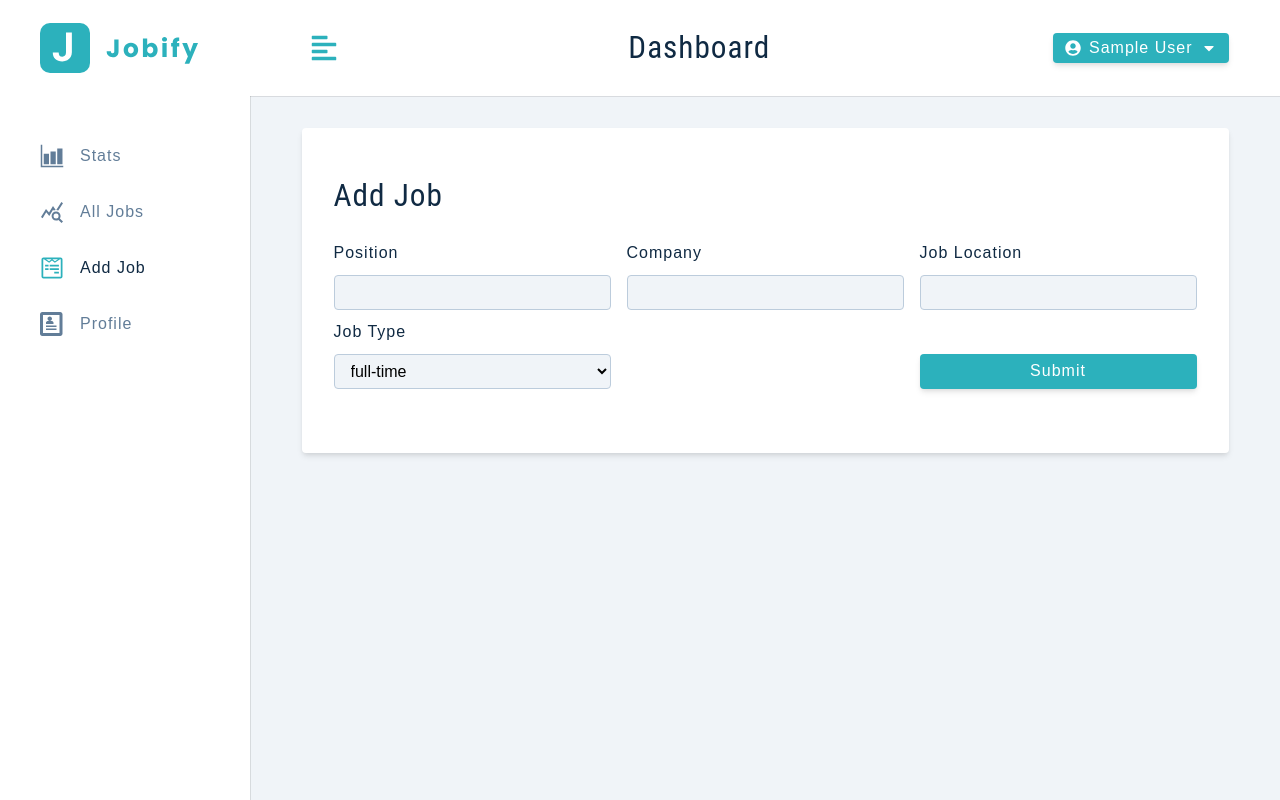
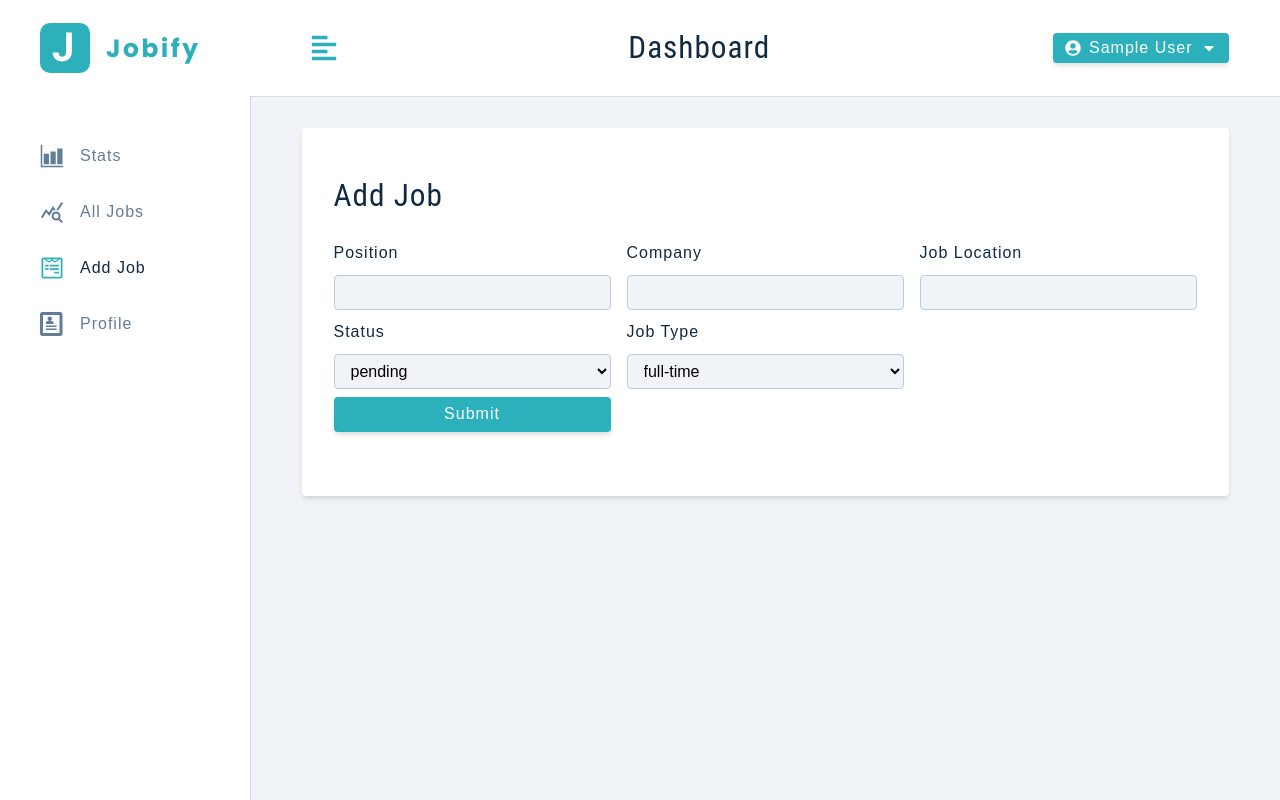
Before and after one commit to tavolafourcade/jobify, a React (Create React App) app in the folder client/: page /add-job in a window 1280 px wide. Built offline with nearby package versions, Linux system fonts and the light colour scheme; sample sign-in values are in the browser's storage.

Commit message:
[ ADD ] Refactor JobType select into an independent component

```diff
--- /dev/null
+++ b/client/src/components/FormRowSelect.jsx
@@ -0,0 +1,20 @@
+import React from 'react'
+
+function FormRowSelect({
+  labelText, name, value, handleChange, list,
+}) {
+  return (
+    <div className="form-row">
+      <label htmlFor={name} className="form-label">{labelText || name}</label>
+      <select name={name} id={name} value={value} className="form-input" onChange={handleChange}>
+        {list.map((itemValue) => (
+          <option key={itemValue} value={itemValue}>
+            {itemValue}
+          </option>
+        ))}
+      </select>
+    </div>
+  )
+}
+
+export default FormRowSelect
--- a/client/src/components/index.jsx
+++ b/client/src/components/index.jsx
@@ -4,7 +4,8 @@
 import Navbar from './Navbar'
 import SmallSiderbar from './SmallSiderbar'
 import BigSidebar from './BigSidebar'
+import FormRowSelect from './FormRowSelect'
 
 export {
-  Logo, FormRow, Alert, Navbar, SmallSiderbar, BigSidebar,
+  Logo, FormRow, Alert, Navbar, SmallSiderbar, BigSidebar, FormRowSelect,
 }
--- a/client/src/pages/dashboard/AddJob.jsx
+++ b/client/src/pages/dashboard/AddJob.jsx
@@ -1,7 +1,7 @@
 import React from 'react'
 import { useAppContext } from '../../context/appContext'
 import Wrapper from '../../assets/wrappers/DashboardFormPage'
-import { Alert, FormRow } from '../../components'
+import { Alert, FormRow, FormRowSelect } from '../../components'
 
 function AddJob() {
   const {
@@ -13,8 +13,8 @@
     jobLocation,
     jobType,
     jobTypeOptions,
-    // status,
-    // statusOptions,
+    status,
+    statusOptions,
   } = useAppContext()
 
   const handleSubmit = (e) => {
@@ -40,18 +40,11 @@
           <FormRow type="text" name="company" defaultValue={company} handleChange={handleJobInput} />
           {/* location */}
           <FormRow type="text" name="jobLocation" labelText="job location" defaultValue={jobLocation} handleChange={handleJobInput} />
+          {/* job status */}
+          <FormRowSelect name="status" value={status} handleChange={handleJobInput} list={statusOptions} />
           {/* job type */}
-          <div className="form-row">
-            <label htmlFor="jobType" className="form-label">job type</label>
-            <select name="jobType" id="jobType" value={jobType} className="form-input" onChange={handleJobInput}>
-              {jobTypeOptions.map((itemValue) => (
-                <option key={itemValue} value={itemValue}>
-                  {itemValue}
-                </option>
-              ))}
-            </select>
-          </div>
-          {/* job status */}
+          <FormRowSelect name="jobType" labelText="Job Type" value={jobType} handleChange={handleJobInput} list={jobTypeOptions} />
+
           <div className="btn-container" />
           <button type="submit" className="btn btn-block submit-btn" onClick={handleSubmit}>submit</button>
         </div>
```
Also changed, not shown: client/.eslintrc.json.
